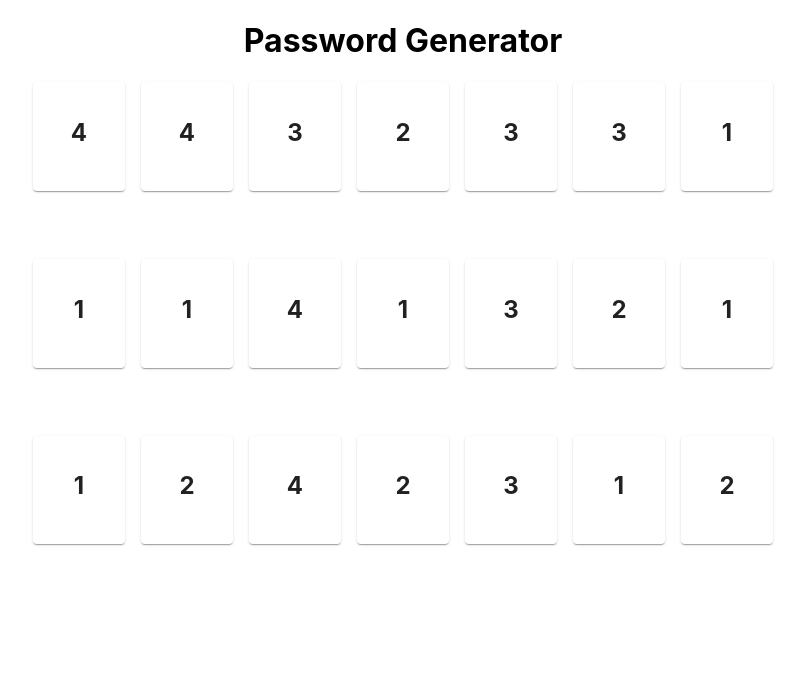
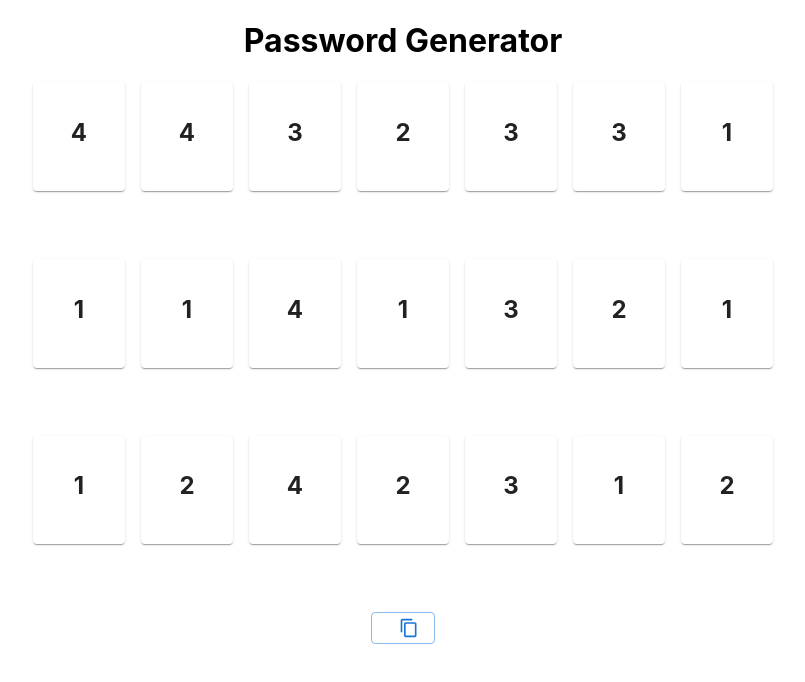
Before and after one commit to dukeydd/pwd-gen, a React (Create React App) app in the folder frontend/: page / in a window 1280 px wide. Shown: the top 682 px of the page, without its empty margins (237-1042 px from the left). Built offline with nearby package versions, Linux system fonts and the light colour scheme; no server answers.

Commit message:
add (nonfunctional) copy button

```diff
--- a/frontend/package.json
+++ b/frontend/package.json
@@ -5,11 +5,14 @@
   "dependencies": {
     "@emotion/react": "^11.7.0",
     "@emotion/styled": "^11.6.0",
+    "@mui/icons-material": "^5.2.5",
     "@mui/material": "^5.2.3",
     "@mui/styles": "^5.2.3",
     "@testing-library/jest-dom": "^5.16.1",
     "@testing-library/react": "^11.2.7",
     "@testing-library/user-event": "^12.8.3",
+    "axios": "^0.24.0",
+    "package.json": "^2.0.1",
     "react": "^17.0.2",
     "react-dom": "^17.0.2",
     "react-scripts": "^4.0.3",
--- a/frontend/src/App.js
+++ b/frontend/src/App.js
@@ -4,6 +4,9 @@ import { useState, useEffect } from 'react';
 import axios from "axios"
 import Grid from '@mui/material/Grid';
 import { makeStyles } from '@mui/styles';
+import Button from '@mui/material/Button';
+import ContentCopyIcon from '@mui/icons-material/ContentCopy';
+
 
 const useStyles = makeStyles({
   wordItem: {
@@ -69,6 +72,11 @@ function App() {
         <Grid item xs={12} className={classes.wordItem}>
           { words.three }
         </Grid>
+        <Grid item xs={12}>
+        <Button variant="outlined" endIcon={<ContentCopyIcon />}>
+          { words.one }{ words.two }{ words.three }
+        </Button>
+        </Grid>
       </Grid>
     </div>
   );
--- a/frontend/src/components/NumberTile.js
+++ b/frontend/src/components/NumberTile.js
@@ -1,7 +1,6 @@
 import React from 'react'
 import Card from '@mui/material/Card';
 import CardContent from '@mui/material/CardContent';
-import { makeStyles } from '@mui/styles';
 
 
 const cardStyle = {
```
Also changed, not shown: 1 other file (tests, documents, lock files or other folders).
